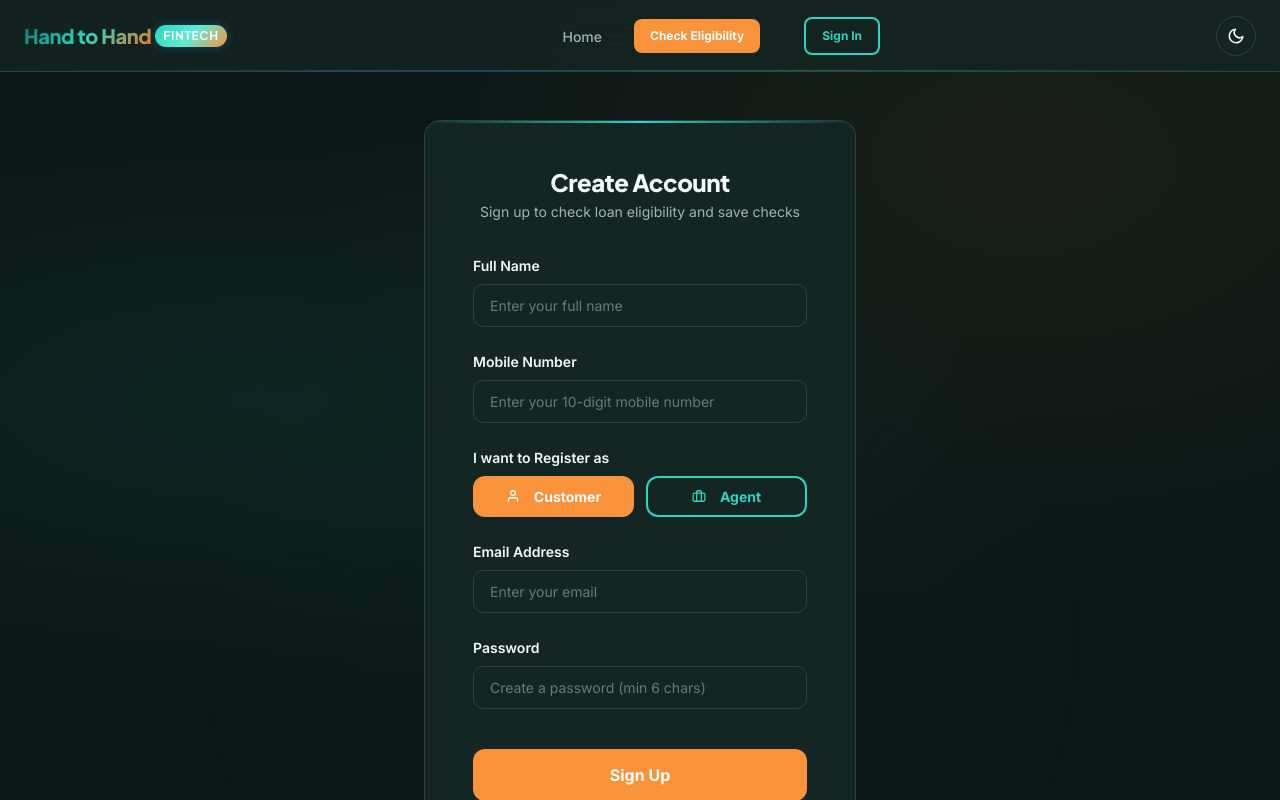
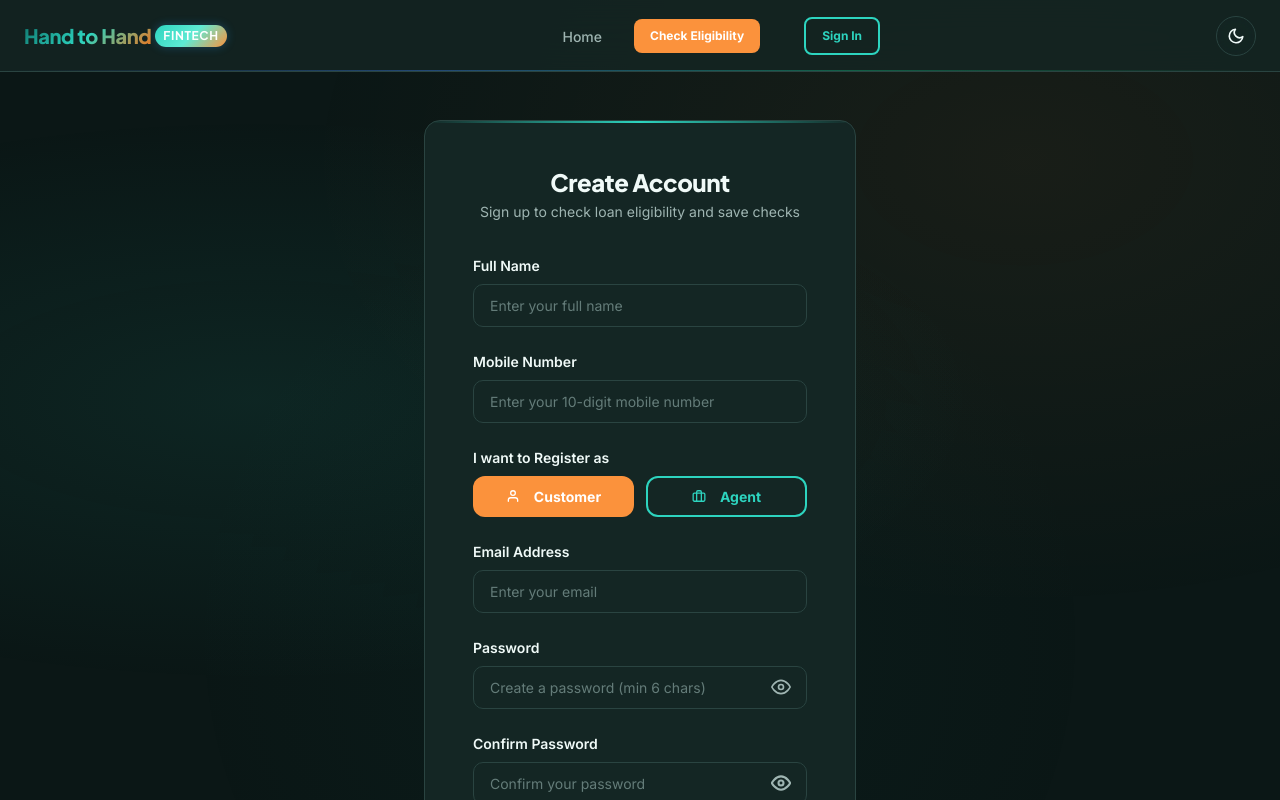
Before and after one commit to utkrashtkumar/loan-eligibility-calculator, a Next.js app: page /signup in a window 1280 px wide. Shown: the top 800 px of the page. Built offline with nearby package versions, Linux system fonts and the light colour scheme; no server answers.

Commit message:
feat: duplicate signup check, password confirmation, and eye toggles for login & signup pages

```diff
--- a/src/app/signup/page.js
+++ b/src/app/signup/page.js
@@ -16,12 +16,15 @@ function SignupContent() {
   const [mobile, setMobile] = useState('');
   const [email, setEmail] = useState('');
   const [password, setPassword] = useState('');
+  const [confirmPassword, setConfirmPassword] = useState('');
   const [role, setRole] = useState('user'); // 'user' or 'agent'
   const [referredBy, setReferredBy] = useState('');
   const [loading, setLoading] = useState(false);
   const [error, setError] = useState('');
   const [success, setSuccess] = useState('');
   const [showAgentModal, setShowAgentModal] = useState(false);
+  const [showPassword, setShowPassword] = useState(false);
+  const [showConfirmPassword, setShowConfirmPassword] = useState(false);
 
   // If already logged in, redirect
   useEffect(() => {
@@ -40,7 +43,7 @@ function SignupContent() {
     setError('');
     setSuccess('');
 
-    if (!name.trim() || !mobile.trim() || !email.trim() || !password.trim()) {
+    if (!name.trim() || !mobile.trim() || !email.trim() || !password.trim() || !confirmPassword.trim()) {
       setError('Please fill in all fields.');
       setLoading(false);
       return;
@@ -56,6 +59,41 @@ function SignupContent() {
       setError('Password must be at least 6 characters long.');
       setLoading(false);
       return;
+    }
+
+    if (password !== confirmPassword) {
+      setError('Passwords do not match. Please verify your password entry.');
+      setLoading(false);
+      return;
+    }
+
+    // Check for duplicate email or mobile number in profiles table
+    try {
+      const { data: existingEmail } = await supabase
+        .from('profiles')
+        .select('id')
+        .eq('email', email.trim())
+        .maybeSingle();
+
+      if (existingEmail) {
+        setError('An account with this email address is already registered.');
+        setLoading(false);
+        return;
+      }
+
+      const { data: existingPhone } = await supabase
+        .from('profiles')
+        .select('id')
+        .eq('phone', mobile.trim())
+        .maybeSingle();
+
+      if (existingPhone) {
+        setError('An account with this mobile number is already registered.');
+        setLoading(false);
+        return;
+      }
+    } catch (checkErr) {
+      console.warn('Profile check warning:', checkErr);
     }
 
     try {
@@ -191,14 +229,92 @@ function SignupContent() {
 
           <div className="input-group">
             <label className="input-label">Password</label>
+            <div style={{ position: 'relative' }}>
               <input
-              type="password"
+                type={showPassword ? 'text' : 'password'}
                 className="input-field"
                 placeholder="Create a password (min 6 chars)"
                 value={password}
                 onChange={(e) => setPassword(e.target.value)}
+                style={{ paddingRight: '48px' }}
                 required
               />
+              <button
+                type="button"
+                onClick={() => setShowPassword(!showPassword)}
+                style={{
+                  position: 'absolute',
+                  right: '12px',
+                  top: '50%',
+                  transform: 'translateY(-50%)',
+                  background: 'none',
+                  border: 'none',
+                  cursor: 'pointer',
+                  color: 'var(--color-text-secondary)',
+                  padding: '4px',
+                  display: 'flex',
+                  alignItems: 'center',
+                  justifyContent: 'center',
+                }}
+              >
+                {showPassword ? (
+                  <svg width="20" height="20" viewBox="0 0 24 24" fill="none" stroke="currentColor" strokeWidth="2" strokeLinecap="round" strokeLinejoin="round">
+                    <path d="M17.94 17.94A10.07 10.07 0 0 1 12 20c-7 0-11-8-11-8a18.45 18.45 0 0 1 5.06-5.94M9.9 4.24A9.12 9.12 0 0 1 12 4c7 0 11 8 11 8a18.5 18.5 0 0 1-2.16 3.19m-6.72-1.07a3 3 0 1 1-4.24-4.24" />
+                    <line x1="1" y1="1" x2="23" y2="23" />
+                  </svg>
+                ) : (
+                  <svg width="20" height="20" viewBox="0 0 24 24" fill="none" stroke="currentColor" strokeWidth="2" strokeLinecap="round" strokeLinejoin="round">
+                    <path d="M1 12s4-8 11-8 11 8 11 8-4 8-11 8-11-8-11-8z" />
+                    <circle cx="12" cy="12" r="3" />
+                  </svg>
+                )}
+              </button>
+            </div>
+          </div>
+
+          <div className="input-group">
+            <label className="input-label">Confirm Password</label>
+            <div style={{ position: 'relative' }}>
+              <input
+                type={showConfirmPassword ? 'text' : 'password'}
+                className="input-field"
+                placeholder="Confirm your password"
+                value={confirmPassword}
+                onChange={(e) => setConfirmPassword(e.target.value)}
+                style={{ paddingRight: '48px' }}
+                required
+              />
+              <button
+                type="button"
+                onClick={() => setShowConfirmPassword(!showConfirmPassword)}
+                style={{
+                  position: 'absolute',
+                  right: '12px',
+                  top: '50%',
+                  transform: 'translateY(-50%)',
+                  background: 'none',
+                  border: 'none',
+                  cursor: 'pointer',
+                  color: 'var(--color-text-secondary)',
+                  padding: '4px',
+                  display: 'flex',
+                  alignItems: 'center',
+                  justifyContent: 'center',
+                }}
+              >
+                {showConfirmPassword ? (
+                  <svg width="20" height="20" viewBox="0 0 24 24" fill="none" stroke="currentColor" strokeWidth="2" strokeLinecap="round" strokeLinejoin="round">
+                    <path d="M17.94 17.94A10.07 10.07 0 0 1 12 20c-7 0-11-8-11-8a18.45 18.45 0 0 1 5.06-5.94M9.9 4.24A9.12 9.12 0 0 1 12 4c7 0 11 8 11 8a18.5 18.5 0 0 1-2.16 3.19m-6.72-1.07a3 3 0 1 1-4.24-4.24" />
+                    <line x1="1" y1="1" x2="23" y2="23" />
+                  </svg>
+                ) : (
+                  <svg width="20" height="20" viewBox="0 0 24 24" fill="none" stroke="currentColor" strokeWidth="2.5" strokeLinecap="round" strokeLinejoin="round">
+                    <path d="M1 12s4-8 11-8 11 8 11 8-4 8-11 8-11-8-11-8z" />
+                    <circle cx="12" cy="12" r="3" />
+                  </svg>
+                )}
+              </button>
+            </div>
           </div>
 
           <button
```
Also changed, not shown: src/app/login/page.js (+35 -1 lines). Lines whose indentation alone changed are shown as unchanged.
